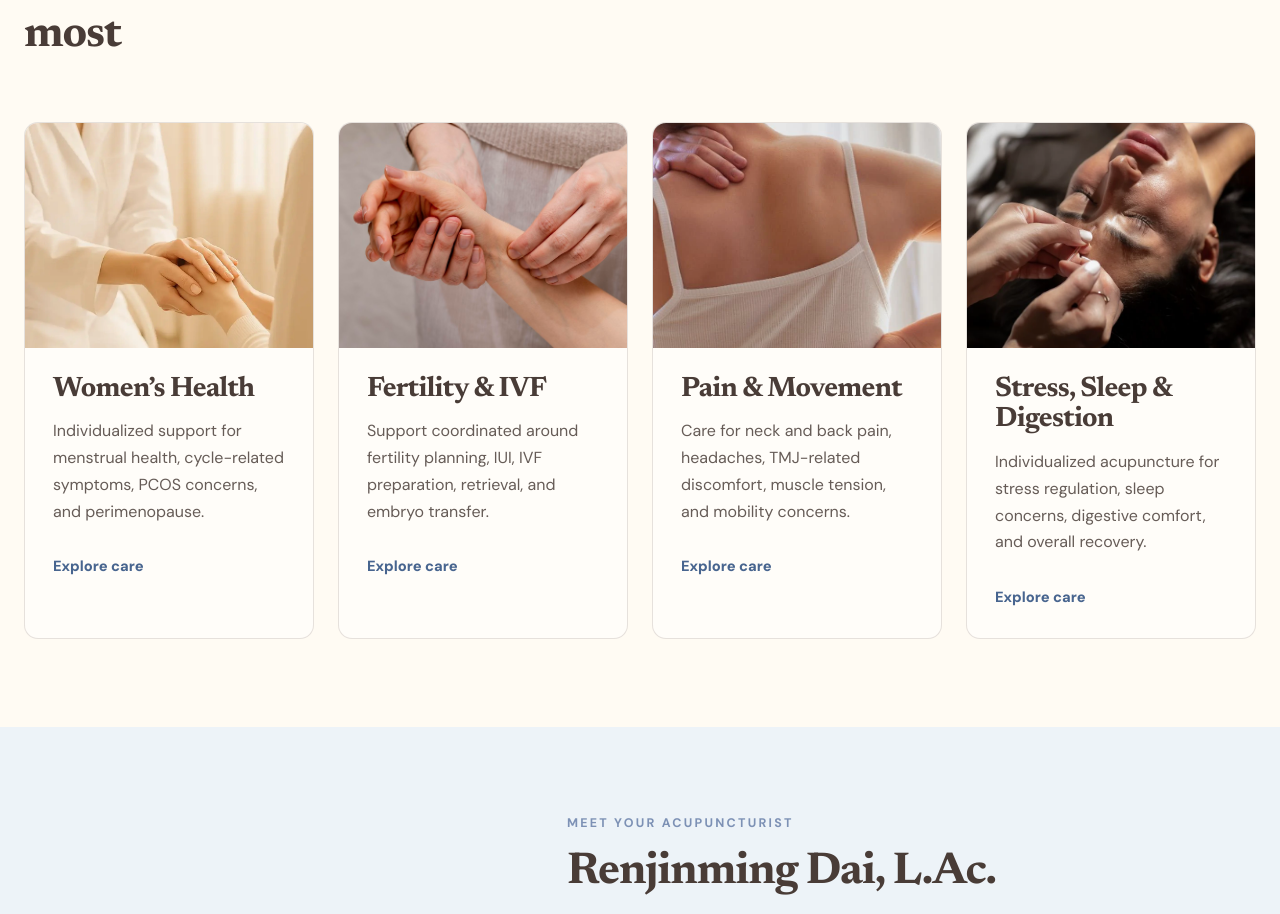
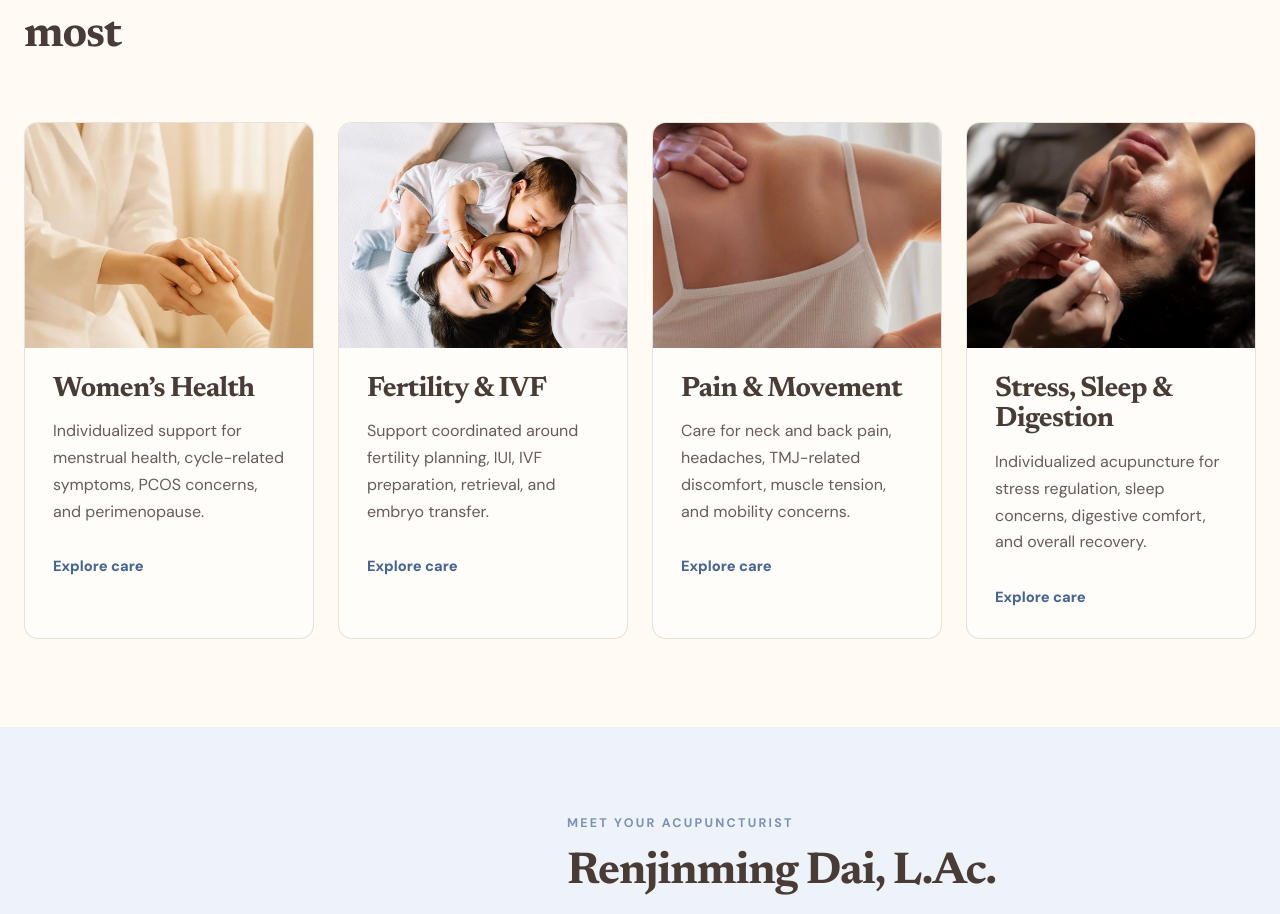
Before and after one commit to ryantao1114/springwell-website, a Next.js app: page / in a window 1280 px wide. Shown: the part 927-1841 px from the top of the page. Built offline with nearby package versions, Linux system fonts and the light colour scheme; no server answers.

Commit message:
Replace homepage fertility card image

```diff
--- a/app/page.tsx
+++ b/app/page.tsx
@@ -14,7 +14,7 @@ export const metadata: Metadata = {
 
 const specialties = [
   { title: "Women’s Health", text: "Individualized support for menstrual health, cycle-related symptoms, PCOS concerns, and perimenopause.", href: "/care/womens-health", image: "/images/home-womens-health-hero-hd.webp", alt: "A calm conversation about women’s health care" },
-  { title: "Fertility & IVF", text: "Support coordinated around fertility planning, IUI, IVF preparation, retrieval, and embryo transfer.", href: "/care/fertility-ivf-support", image: "/images/home-hero-care.jpg", alt: "Gentle pulse assessment during fertility-focused acupuncture care" },
+  { title: "Fertility & IVF", text: "Support coordinated around fertility planning, IUI, IVF preparation, retrieval, and embryo transfer.", href: "/care/fertility-ivf-support", image: "/images/home-fertility-family.jpg", alt: "A mother sharing a joyful moment with her baby" },
   { title: "Pain & Movement", text: "Care for neck and back pain, headaches, TMJ-related discomfort, muscle tension, and mobility concerns.", href: "/care/pain-management", image: "/images/home-pain-management-upload.webp", alt: "A person experiencing neck and back discomfort" },
   { title: "Stress, Sleep & Digestion", text: "Individualized acupuncture for stress regulation, sleep concerns, digestive comfort, and overall recovery.", href: "/care/stress-sleep", image: "/images/home-stress-sleep-upload.webp", alt: "A patient resting during a calm acupuncture treatment" },
 ];
```
Also changed, not shown: public/images/home-fertility-family.jpg (added).
